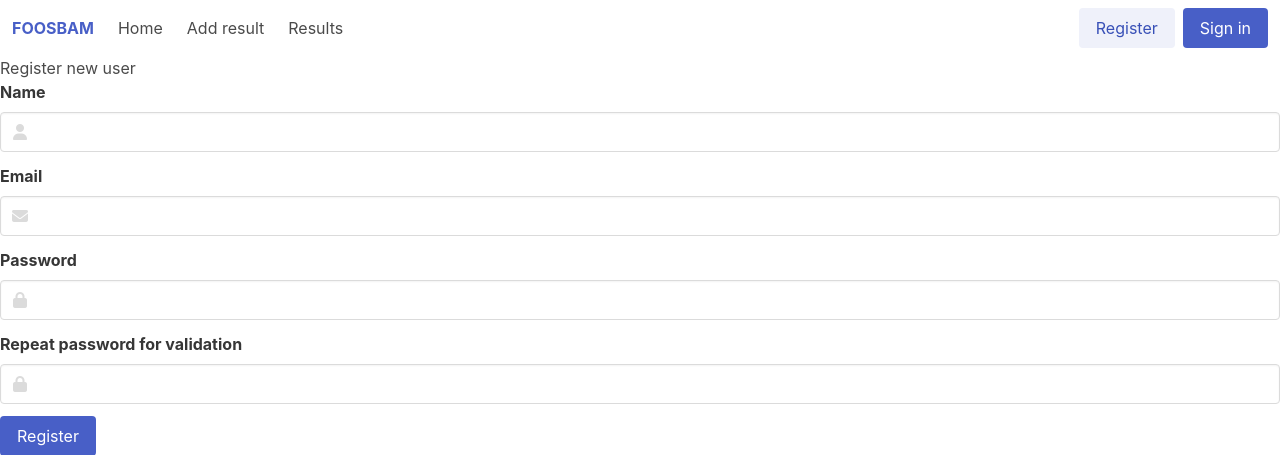
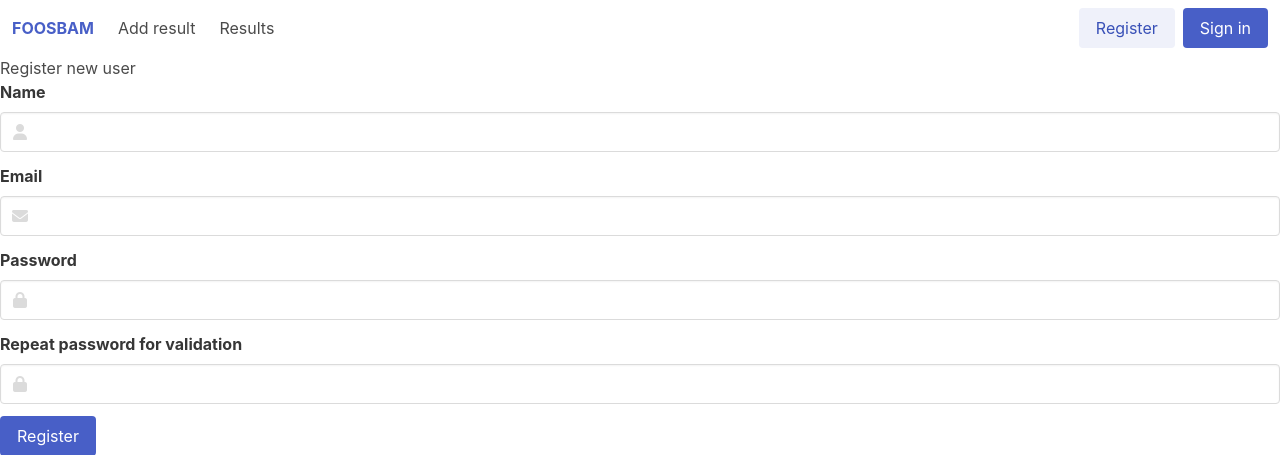
Before and after one commit to CrossMark/foosbam, a Flask app: page /auth/register in a window 1280 px wide. Shown: the top 455 px of the page. Run offline with Flask 3, Linux system fonts and the light colour scheme.

Commit message:
remove home from navbar

```diff
--- a/foosbam/templates/base.html
+++ b/foosbam/templates/base.html
@@ -44,9 +44,6 @@
 
             <div id="navbar_menu" class="navbar-menu">
                 <div class="navbar-start">
-                    <a class="navbar-item", href="{{ url_for('core.index')  }}">
-                        Home
-                    </a>
                     <a class="navbar-item", href="{{ url_for('core.add_result')  }}">
                         Add result
                     </a>
```
